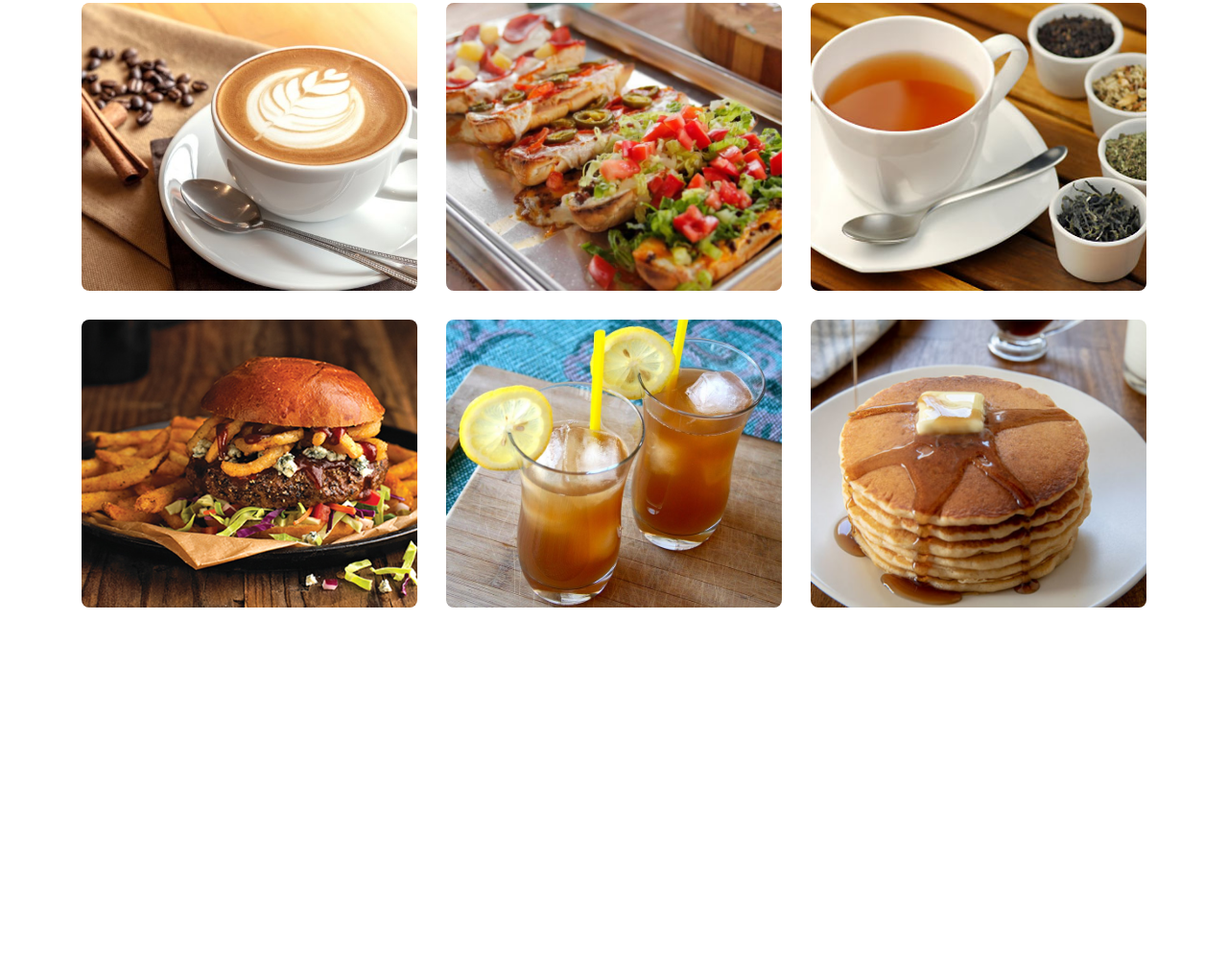
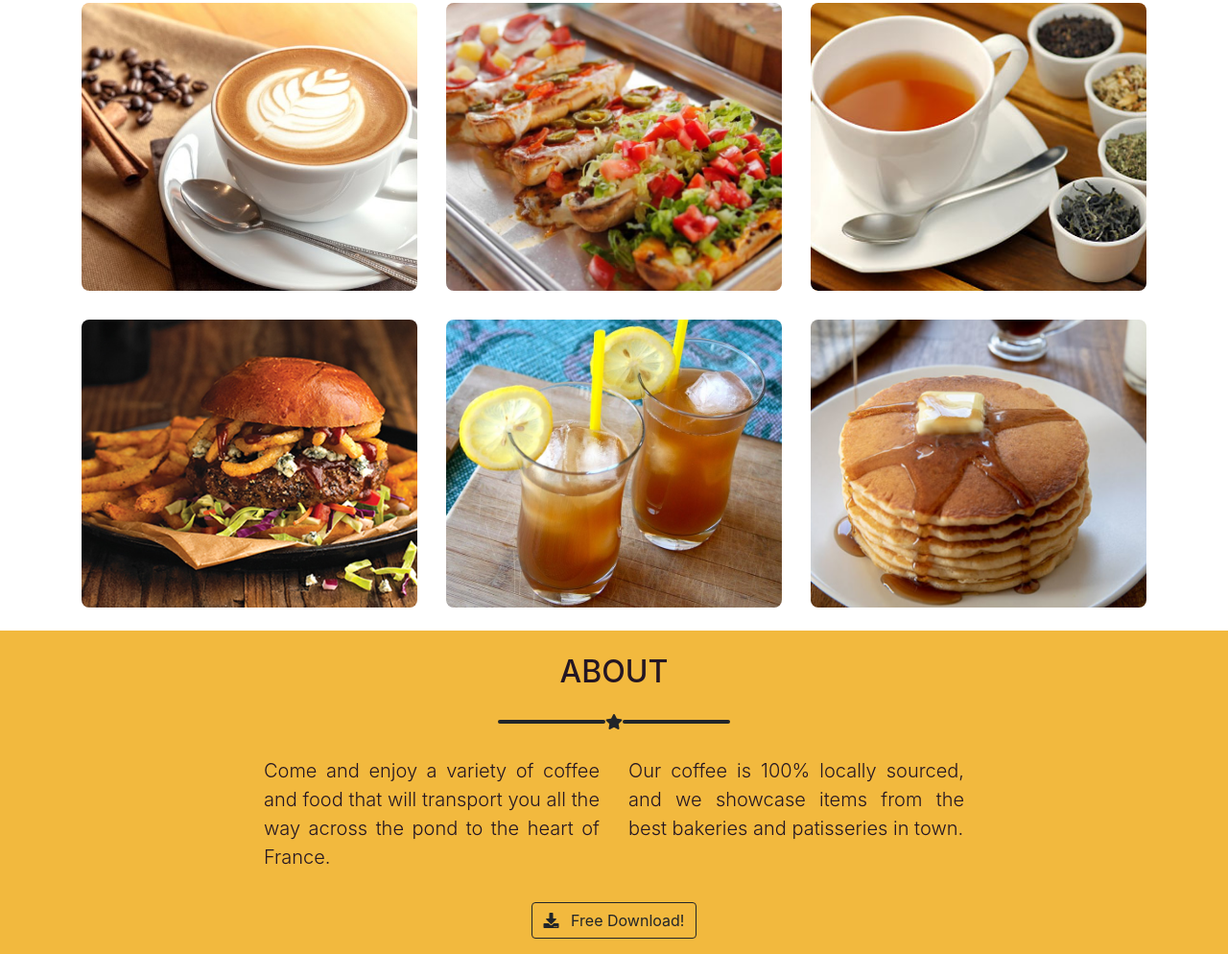
Before and after one commit to yayitax/landing-page, a website: page index.html in a window 1280 px wide. Shown: the part 786-1780 px from the top of the page at 96% size. Before the commit the page ends 1449 px from the top, so only its background shows below. Drawn offline with nearby package versions, Linux system fonts and the light colour scheme.

Commit message:
add about section

```diff
--- a/assets/css/style.css
+++ b/assets/css/style.css
@@ -396,3 +396,15 @@ header label {
     background: #F2B93E!important;
     border-color: #F2B93E!important;
 }
+
+/* about-section */
+
+.about-section{
+    background-color: #F2B93E;
+    color: #241623;
+}
+
+.about-section .btn-download{
+    border-color: #241623;
+    border: solid 1px #212529;
+}
--- a/index.html
+++ b/index.html
@@ -25,7 +25,7 @@
             <label class="icon-menu" for="menu-bar"></label>
             <nav class="menu">
                 <a href="#products">Products</a>
-                <a href="">About</a>
+                <a href="#about">About</a>
                 <a href="">Contact</a>
             </nav>
         </div>
@@ -183,6 +183,45 @@
         </div>
     </div>
 </div>
+
+<section class="about-section mb-0" id="about">
+    <div class="container">
+
+      <!-- About Section Heading -->
+      <h2 class="text-center text-uppercase pt-4 mt-4">About</h2>
+
+      <!-- Icon Divider -->
+      <div class="divider-custom divider-light">
+        <div class="divider-custom-line"></div>
+        <div class="divider-custom-icon">
+          <i class="fas fa-star"></i>
+        </div>
+        <div class="divider-custom-line"></div>
+      </div>
+
+      <!-- About Section Content -->
+      <div class="row">
+        <div class="col-lg-4 ml-auto">
+          <p class="lead text-justify">Come and enjoy a variety of coffee and food that will transport you all the way across the pond to the heart of France.</p>
+        </div>
+        <div class="col-lg-4 mr-auto">
+          <p class="lead text-justify">Our coffee is 100% locally sourced, and we showcase items from the best bakeries and patisseries in town.</p>
+        </div>
+      </div>
+
+      <!-- About Section Button -->
+      <div class="text-center p-3">
+        <a class="btn btn-xl btn-download" href="https://yayitax.github.io/landing-page/">
+          <i class="fas fa-download mr-2"></i>
+          Free Download!
+        </a>
+      </div>
+
+    </div>
+  </section>
+
+
+
 </body>
 </html>
 
```
